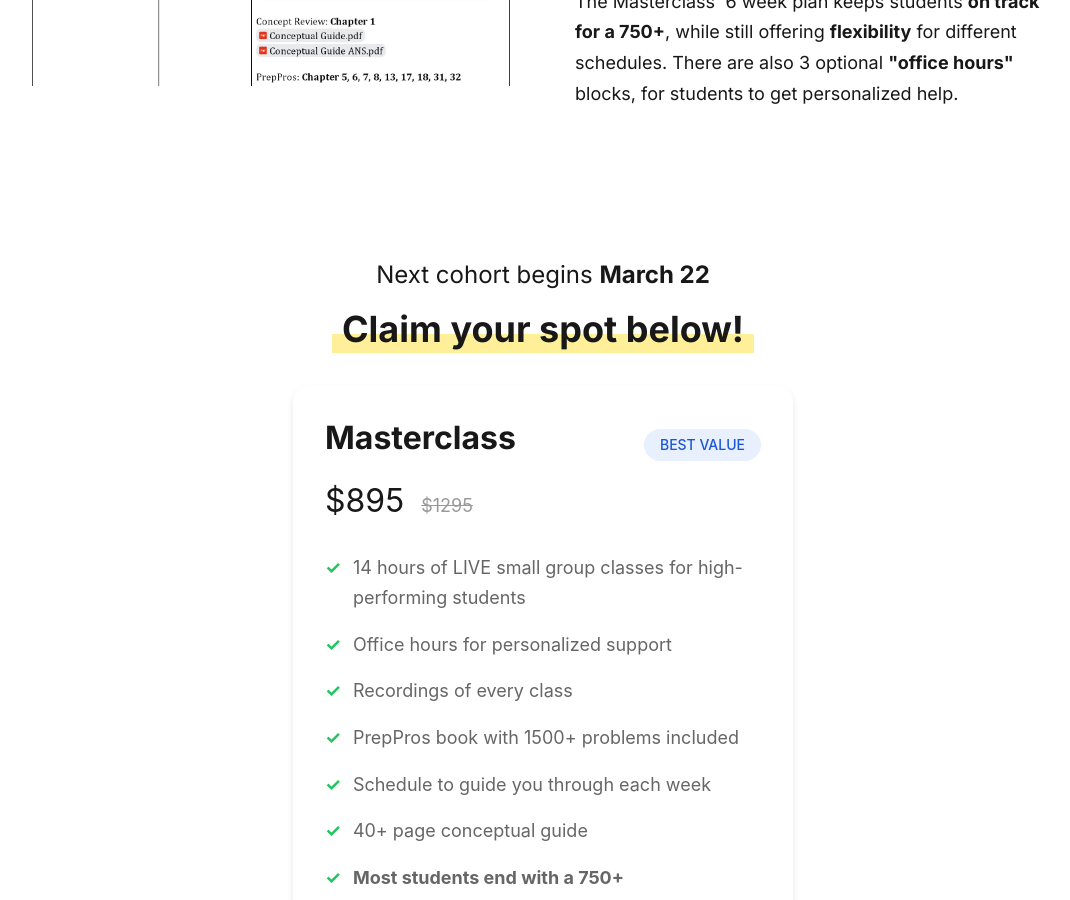
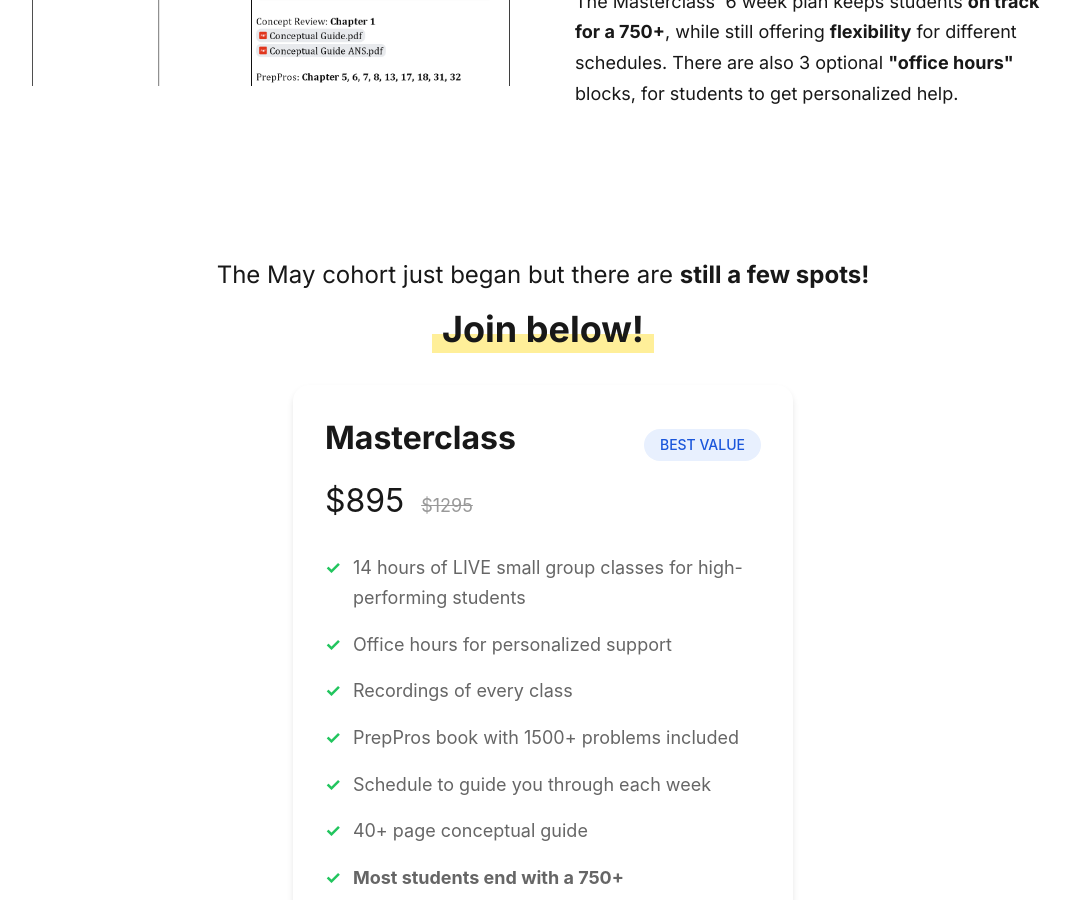
Before and after one commit to qExobyte/qExobyte.github.io, a Jekyll site: the page built from _pages/classes.html, in a window 1280 px wide and 900 px high, scrolled down 2938 px. Shown: the whole window, without its empty margins (97-1167 px from the left). Built offline with Jekyll 4.4.1, drawn with Linux system fonts in a browser that asks for light colours; nearby versions of some CDN libraries; some web fonts are replaced.

Commit message:
price lowering + header change

```diff
--- a/_includes/section-hook.html
+++ b/_includes/section-hook.html
@@ -1,6 +1,6 @@
 <div class="container">
     <div class="center" align="center">
-        <h1 class="hero__title">SAT Math Prep, Backed by Science</h1>
+        <h1 class="hero__title">Hi, I'm Eric.</h1>
         <p class="hero__description">
             I've helped over <b>150</b> students achieve their top SAT math scores using <a href="/strategy">scientifically based strategies.</a>
             After earning a perfect score <b>twice</b> and tutoring the test for {{ site.data.settings.stats.years }} years, I'm confident that my approach works.
--- a/_pages/classes.html
+++ b/_pages/classes.html
@@ -210,8 +210,8 @@
     </div>
 
     <div style="text-align: center; margin-top: 5rem;">
-        <h3 style="margin-bottom: 1rem; font-weight: normal;">Next cohort begins <b>March 22</b></h3>
-        <h2 class="highlighted desktop-highlight">Claim your spot below!</h2>
+        <h3 style="margin-bottom: 1rem; font-weight: normal;">The May cohort just began but there are <b>still a few spots!</b></h3>
+        <h2 class="highlighted desktop-highlight">Join below!</h2>
     </div>
 
     <div class="pricing-wrapper" style="background-color: #FFFFFF">
```
Also changed, not shown: _data/settings.yml (+6 -6 lines).
